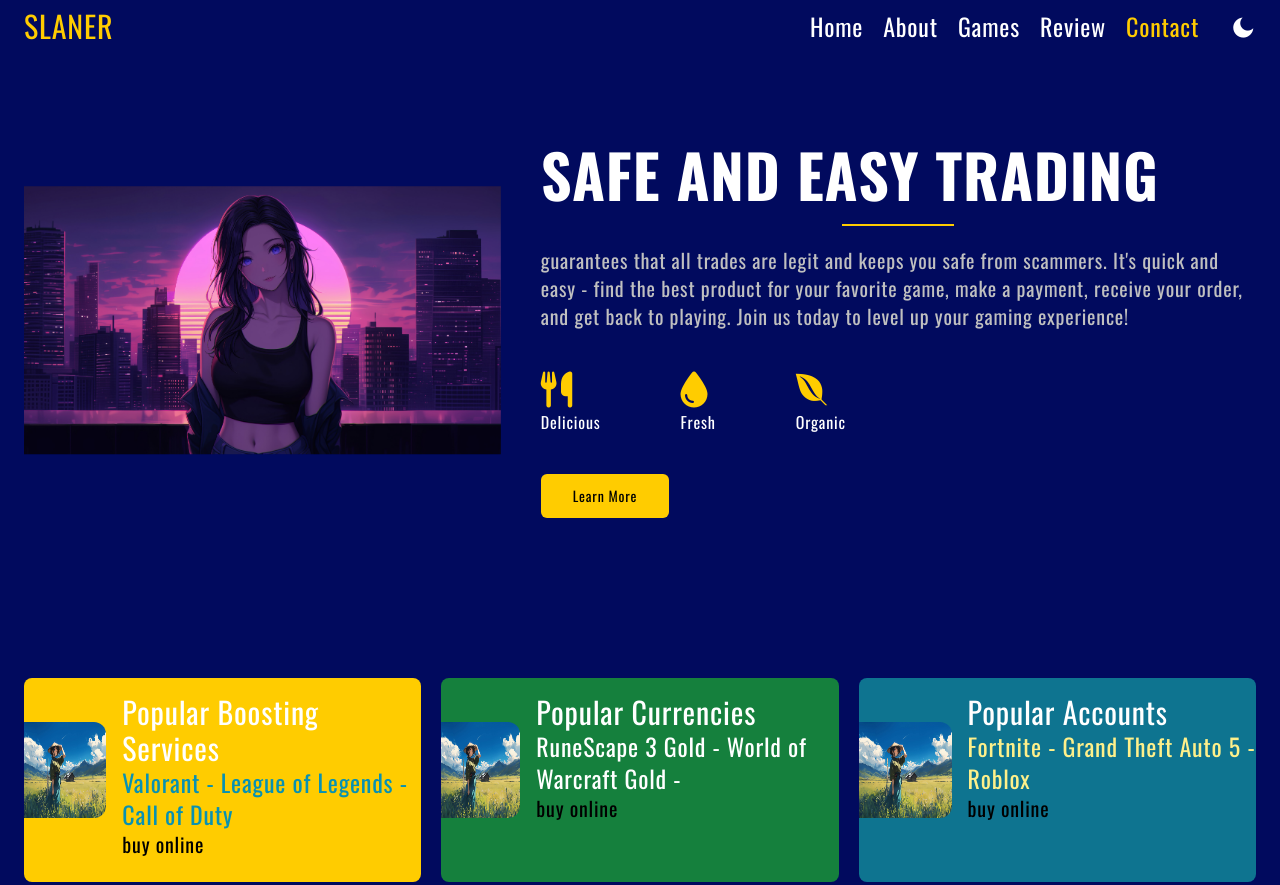
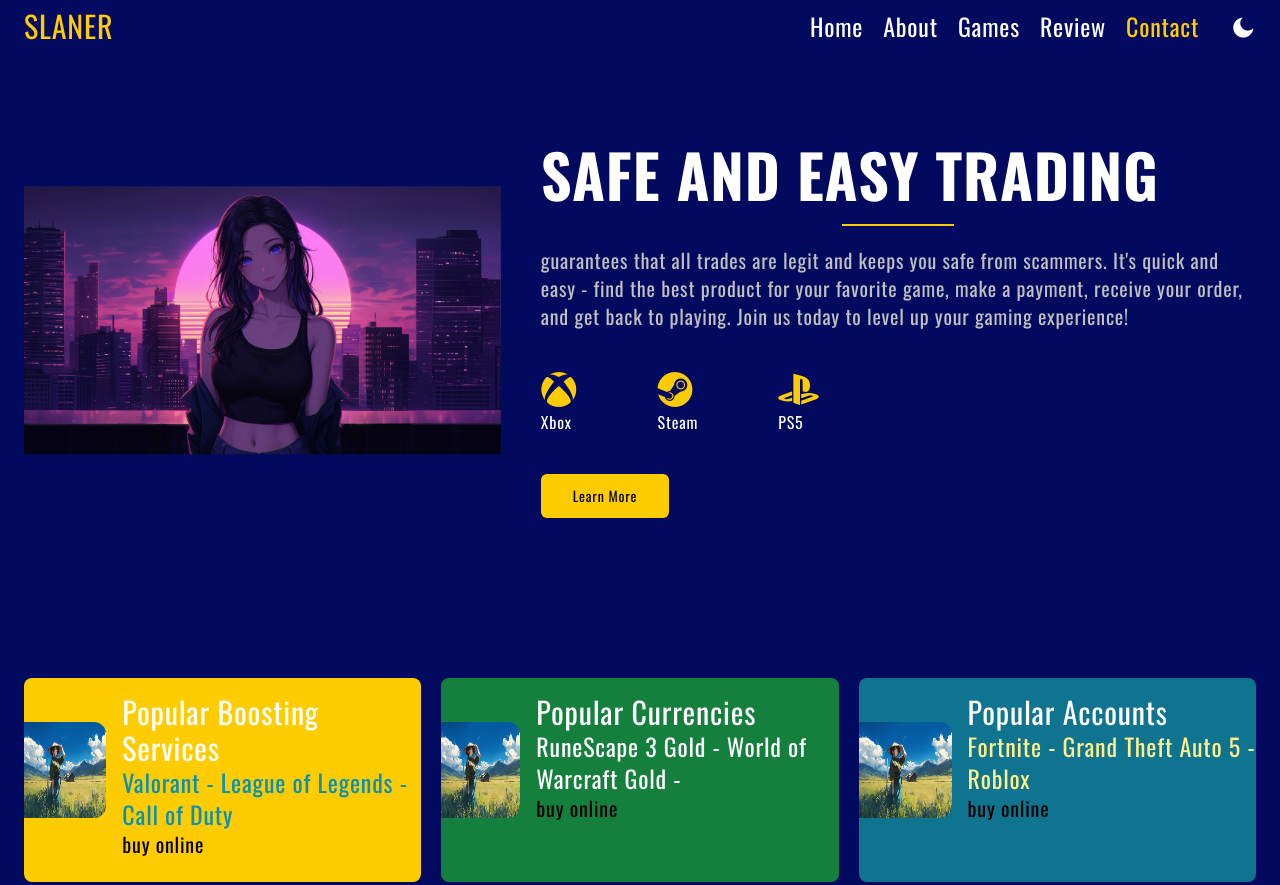
Before and after one commit to AhmedWaelSaid/responsive-Gaming-Website, a website: page src/index.html in a window 1280 px wide. Shown: the top 885 px of the page. Drawn offline with nearby package versions, Linux system fonts and the light colour scheme.

Commit message:
third commit

```diff
--- a/src/index.html
+++ b/src/index.html
@@ -64,6 +64,7 @@
                     <img src="images/1.jpg" alt="" class="w-1/2 mx-auto md:w-full home_image">
                 </div>
                 <div class="text-center md:basis-1/2 md:text-start lg:basis-3/5 home__content">
+
                     <h1 class="home__titles">Safe and Easy Trading</h1>
                     <div class="separator mx-auto"></div>
                     <p class="paragraph">guarantees that all trades are legit and keeps you safe from scammers.
@@ -73,17 +74,18 @@
 
                         Join us today to level up your gaming experience!</p>
                     <div class="flex flex-row items-center justify-center gap-4 py-10 md:justify-start md:gap-20">
-                        <div class="icons"><i class="fa-solid fa-utensils text-secondaryColor text-4xl"></i>
+                        <div class="icons"><i class="fa-brands fa-xbox text-secondaryColor text-4xl"></i>
                             <br>
-                            Delicious
+                            Xbox
                         </div>
-                        <div class="icons"><i class="fa-solid fa-droplet  text-secondaryColor text-4xl"></i>
+
+                        <div class="icons"><i class="fa-brands fa-steam  text-secondaryColor text-4xl"></i>
                             <br>
-                            Fresh
+                            Steam
                         </div>
-                        <div class="icons"><i class="fa-brands fa-envira  text-secondaryColor text-4xl"></i>
+                        <div class="icons"><i class="fa-brands fa-playstation  text-secondaryColor text-4xl"></i>
                             <br>
-                            Organic
+                            PS5
                         </div>
 
                     </div>
@@ -191,7 +193,7 @@
                         <li class="text-xl text-cyan-100 "><i class="fa-solid fa-check text-secondaryColor  "></i>
                             Best Price</li>
                         <li  class="text-xl text-cyan-100"><i class="fa-solid fa-check  text-secondaryColor "></i>
-                            Fresh Ingredient</li>
+                            Best Accounts</li>
                         <li  class="text-xl text-cyan-100"><i class="fa-solid fa-check text-secondaryColor "></i>
                             Best Service</li>
                         <li  class="text-xl text-cyan-100"><i class="fa-solid fa-check  text-secondaryColor "></i>
```
